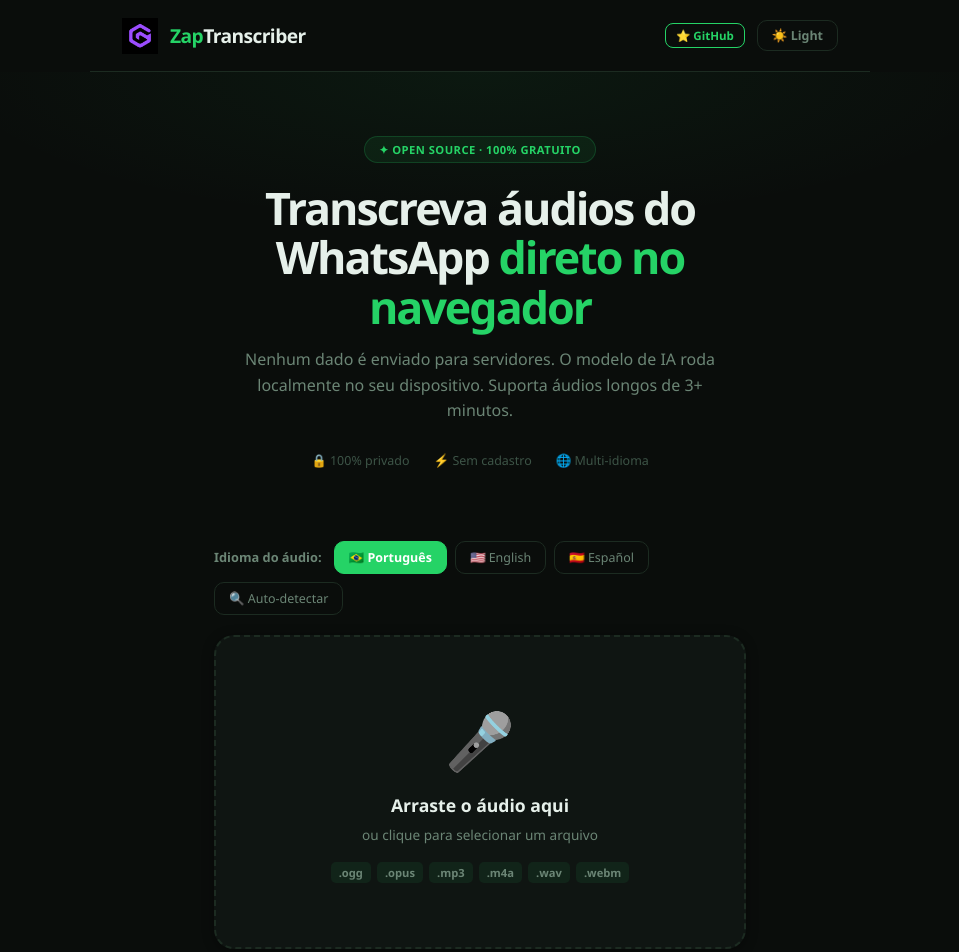
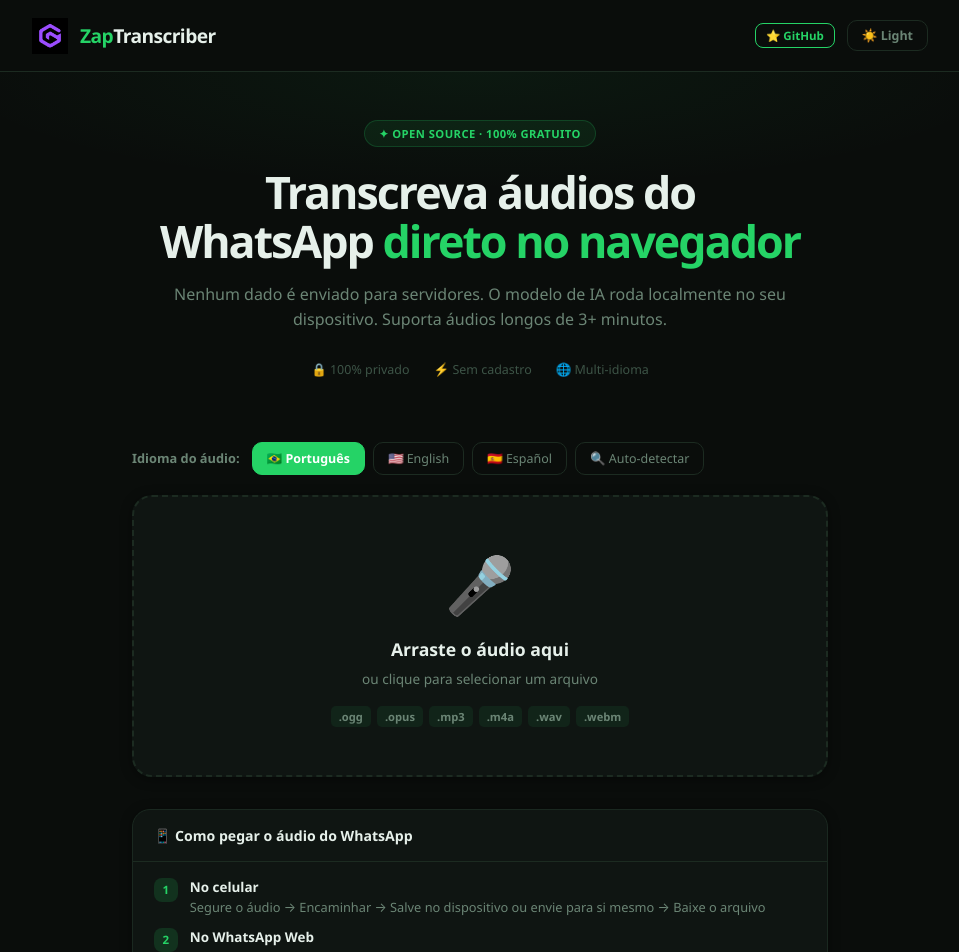
Before and after one commit to Guebly/zap-transcriber, a React (Vite) app: page / in a window 1280 px wide. Shown: the top 952 px of the page, without its empty margins (160-1119 px from the left). Built offline with nearby package versions, Linux system fonts and the light colour scheme.

Commit message:
fix: logo transparente, layout mais largo

```diff
--- a/src/App.jsx
+++ b/src/App.jsx
@@ -250,7 +250,7 @@
           display: "flex",
           alignItems: "center",
           justifyContent: "space-between",
-          maxWidth: 780,
+          maxWidth: 960,
           margin: "0 auto",
           padding: "1.1rem 2rem",
           borderBottom: `1px solid ${t.border}`,
@@ -264,7 +264,6 @@
               height: 36,
               width: 36,
               objectFit: "contain",
-              filter: mode === "light" ? "brightness(0.85)" : "none",
             }}
           />
           <span
@@ -319,8 +318,8 @@
       <div
         style={{
           background: t.heroGradient,
-          paddingTop: "4rem",
-          paddingBottom: "2.5rem",
+          paddingTop: "3rem",
+          paddingBottom: "2rem",
           textAlign: "center",
         }}
       >
@@ -355,7 +354,7 @@
             fontWeight: 800,
             letterSpacing: "-0.045em",
             lineHeight: 1.1,
-            maxWidth: 600,
+            maxWidth: 760,
             margin: "0 auto",
           }}
         >
@@ -370,7 +369,7 @@
             fontSize: "1rem",
             lineHeight: 1.6,
             marginTop: 16,
-            maxWidth: 480,
+            maxWidth: 660,
             margin: "16px auto 0",
           }}
         >
@@ -400,9 +399,9 @@
       {/* ═══ MAIN CONTENT ═══ */}
       <div
         style={{
-          maxWidth: 580,
+          maxWidth: 760,
           margin: "0 auto",
-          padding: "2rem 1.5rem 3rem",
+          padding: "2rem 2rem 3rem",
         }}
       >
         {/* ── LANGUAGE SELECTOR ── */}
@@ -453,7 +452,7 @@
             style={{
               border: `2px dashed ${dragOver ? t.accent : t.border}`,
               borderRadius: 20,
-              padding: "4rem 2rem",
+              padding: "3rem 2.5rem",
               textAlign: "center",
               cursor: "pointer",
               background: dragOver ? t.accentGlow : t.card,
@@ -954,7 +953,6 @@
               style={{
                 height: 22,
                 objectFit: "contain",
-                filter: mode === "light" ? "brightness(0.85)" : "none",
               }}
             />
             <a
```
